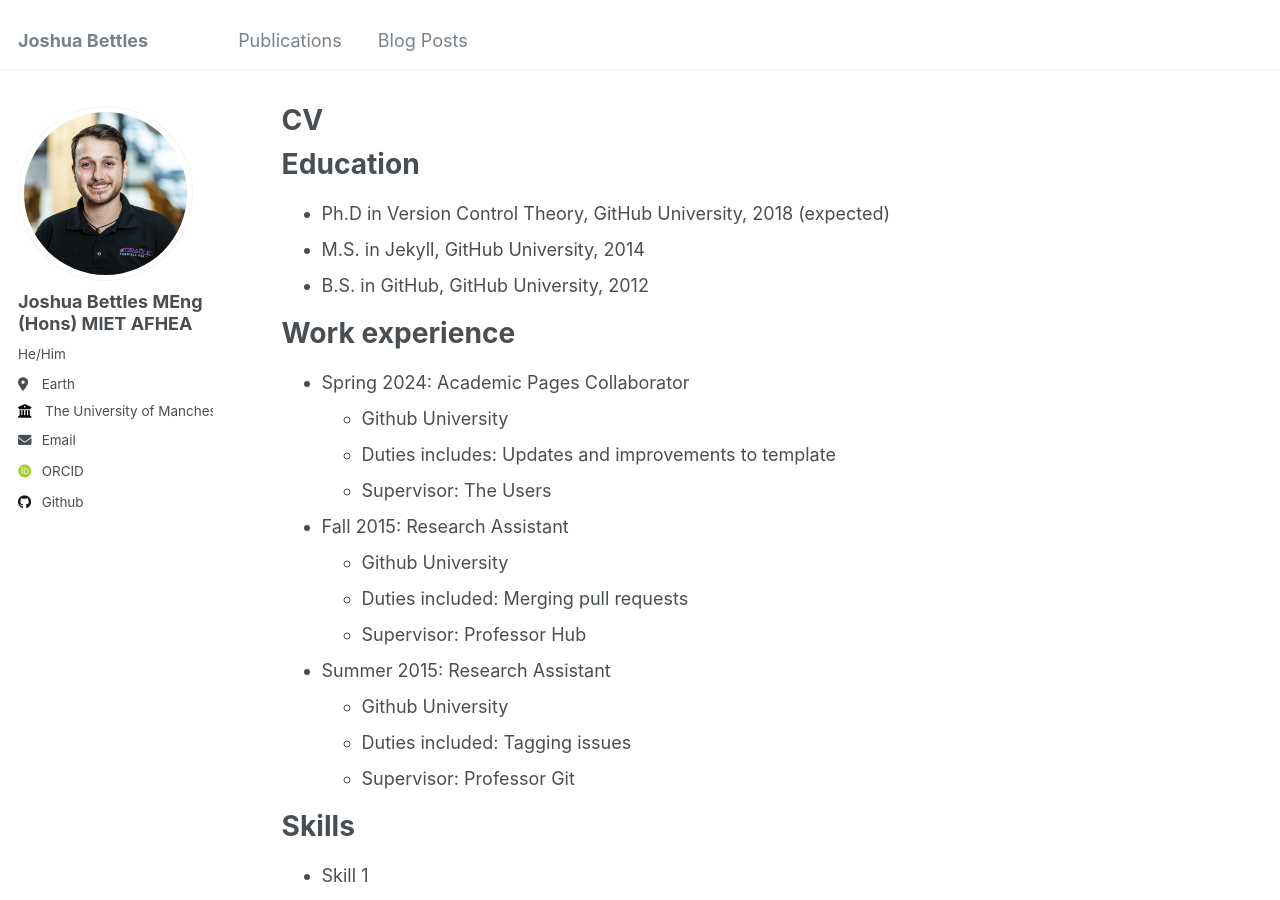
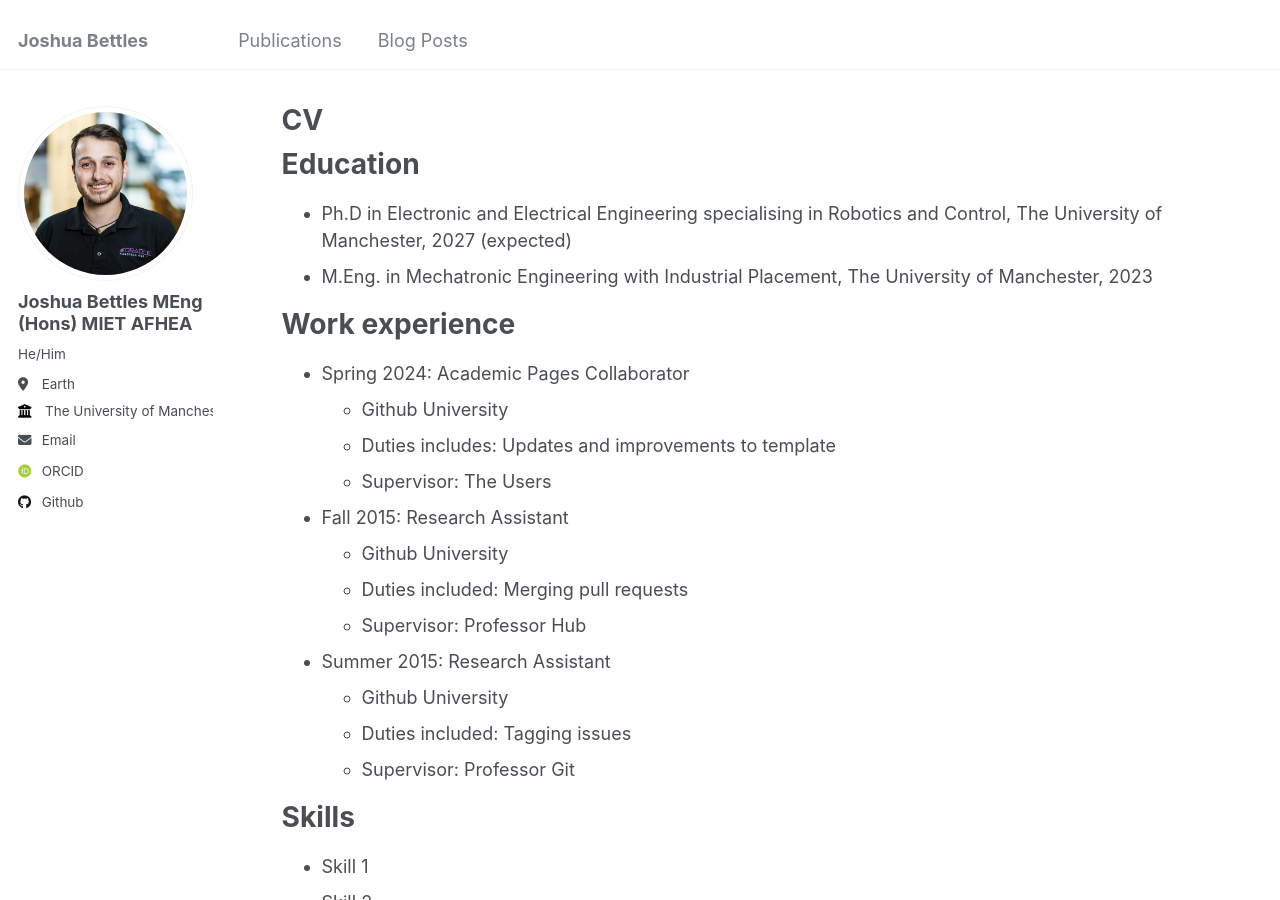
Before and after one commit to Joshua-Bettles/joshua-bettles.github.io, a Jekyll site: the page built from _pages/cv.md, in a window 1280 px wide and 900 px high. Built offline with Jekyll 4.4.1, drawn with Linux system fonts in a browser that asks for light colours; some web fonts are replaced.

Commit message:
Update cv.md

```diff
--- a/_pages/cv.md
+++ b/_pages/cv.md
@@ -11,9 +11,8 @@
 
 Education
 ======
-* Ph.D in Version Control Theory, GitHub University, 2018 (expected)
-* M.S. in Jekyll, GitHub University, 2014
-* B.S. in GitHub, GitHub University, 2012
+* Ph.D in Electronic and Electrical Engineering specialising in Robotics and Control, The University of Manchester, 2027 (expected)
+* M.Eng. in Mechatronic Engineering with Industrial Placement, The University of Manchester, 2023
 
 Work experience
 ======
```
